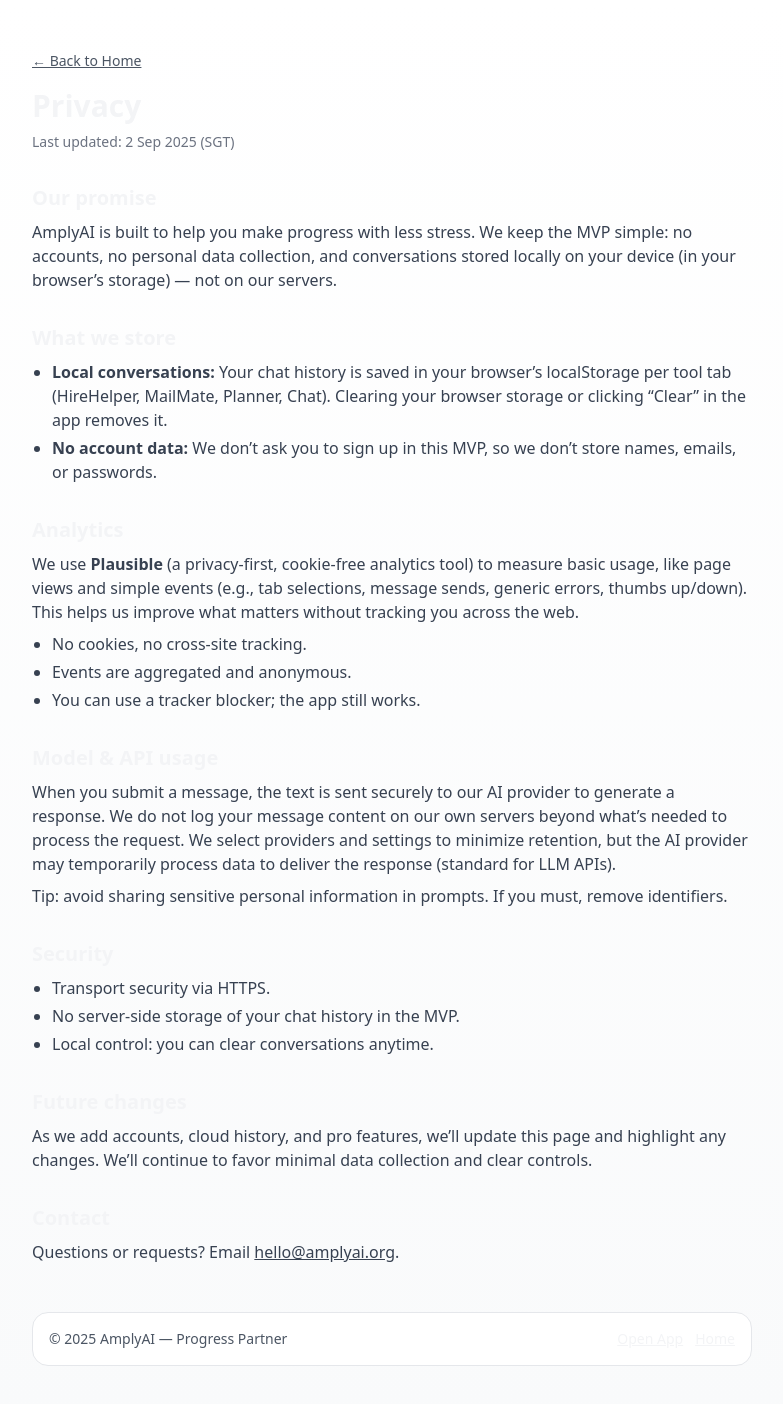
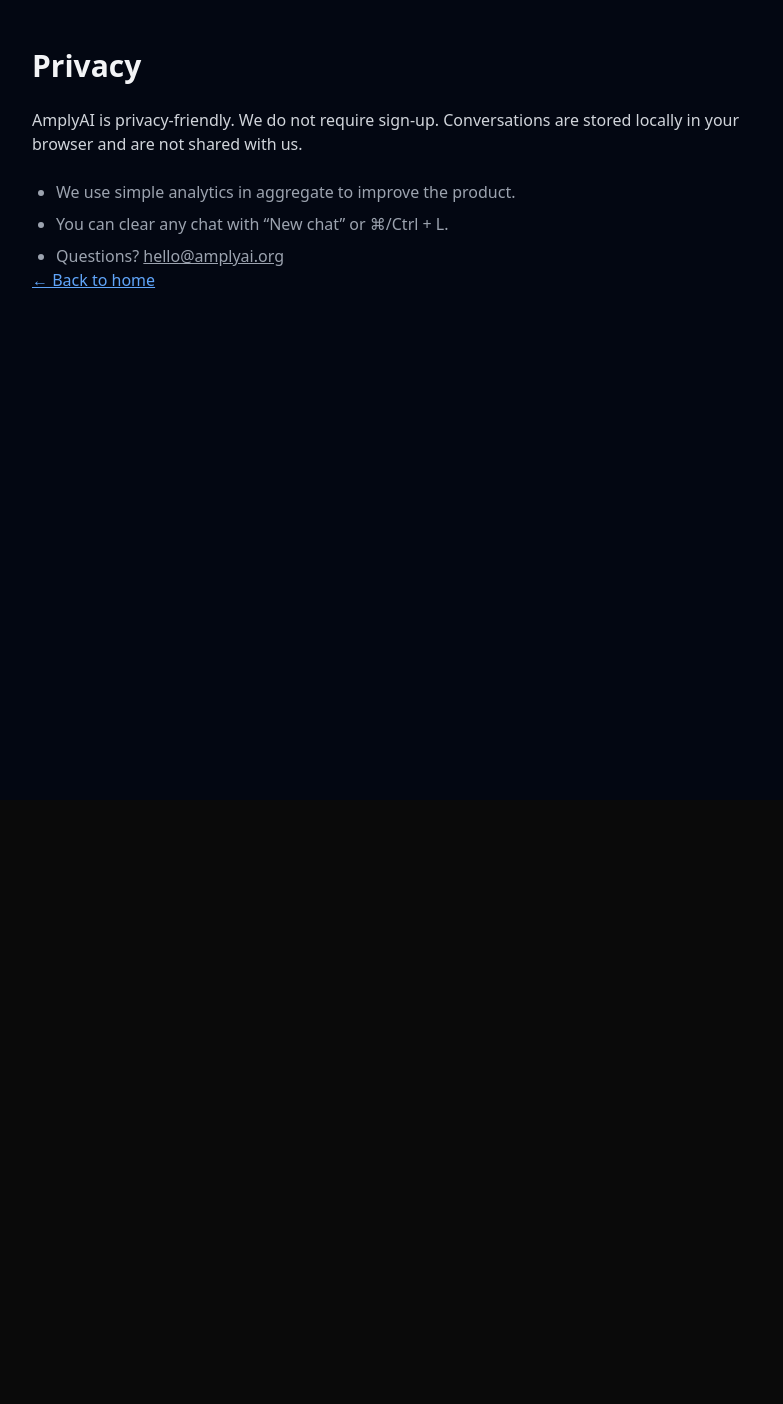
Before and after one commit to madevthevanthiran-maker/amplyai-chatbot, a Next.js app: page /privacy in a window 1280 px wide. Shown: the top 1404 px of the page, without its empty margins (248-1031 px from the left). After the commit the page ends 800 px from the top, so only its background shows below. Built offline with nearby package versions, Linux system fonts and the light colour scheme.

Commit message:
Update privacy.jsx

```diff
--- a/pages/privacy.jsx
+++ b/pages/privacy.jsx
@@ -4,102 +4,28 @@ import Link from "next/link";
 
 export default function Privacy() {
   return (
-    <>
-      <Head>
-        <title>Privacy — AmplyAI</title>
-        <meta name="description" content="Privacy policy for AmplyAI — Progress Partner." />
-      </Head>
-
-      <main className="min-h-screen bg-gradient-to-b from-white to-gray-50">
-        <section className="max-w-3xl mx-auto px-6 py-12">
-          <Link href="/" className="text-sm underline text-gray-600">← Back to Home</Link>
-
-          <h1 className="mt-4 text-3xl font-bold">Privacy</h1>
-          <p className="mt-2 text-sm text-gray-500">
-            Last updated: 2 Sep 2025 (SGT)
-          </p>
-
-          <div className="mt-8 space-y-8">
-            <section className="space-y-2">
-              <h2 className="text-xl font-semibold">Our promise</h2>
-              <p className="text-gray-700">
-                AmplyAI is built to help you make progress with less stress. We keep the MVP simple:
-                no accounts, no personal data collection, and conversations stored locally on your device
-                (in your browser’s storage) — not on our servers.
-              </p>
-            </section>
-
-            <section className="space-y-2">
-              <h2 className="text-xl font-semibold">What we store</h2>
-              <ul className="list-disc pl-5 text-gray-700 space-y-1">
-                <li><strong>Local conversations:</strong> Your chat history is saved in your browser’s localStorage per tool tab (HireHelper, MailMate, Planner, Chat). Clearing your browser storage or clicking “Clear” in the app removes it.</li>
-                <li><strong>No account data:</strong> We don’t ask you to sign up in this MVP, so we don’t store names, emails, or passwords.</li>
-              </ul>
-            </section>
-
-            <section className="space-y-2">
-              <h2 className="text-xl font-semibold">Analytics</h2>
-              <p className="text-gray-700">
-                We use <strong>Plausible</strong> (a privacy-first, cookie-free analytics tool) to measure basic usage,
-                like page views and simple events (e.g., tab selections, message sends, generic errors, thumbs up/down).
-                This helps us improve what matters without tracking you across the web.
-              </p>
-              <ul className="list-disc pl-5 text-gray-700 space-y-1">
-                <li>No cookies, no cross-site tracking.</li>
-                <li>Events are aggregated and anonymous.</li>
-                <li>You can use a tracker blocker; the app still works.</li>
-              </ul>
-            </section>
-
-            <section className="space-y-2">
-              <h2 className="text-xl font-semibold">Model & API usage</h2>
-              <p className="text-gray-700">
-                When you submit a message, the text is sent securely to our AI provider to generate a response.
-                We do not log your message content on our own servers beyond what’s needed to process the request.
-                We select providers and settings to minimize retention, but the AI provider may temporarily process data
-                to deliver the response (standard for LLM APIs).
-              </p>
-              <p className="text-gray-700">
-                Tip: avoid sharing sensitive personal information in prompts. If you must, remove identifiers.
-              </p>
-            </section>
-
-            <section className="space-y-2">
-              <h2 className="text-xl font-semibold">Security</h2>
-              <ul className="list-disc pl-5 text-gray-700 space-y-1">
-                <li>Transport security via HTTPS.</li>
-                <li>No server-side storage of your chat history in the MVP.</li>
-                <li>Local control: you can clear conversations anytime.</li>
-              </ul>
-            </section>
-
-            <section className="space-y-2">
-              <h2 className="text-xl font-semibold">Future changes</h2>
-              <p className="text-gray-700">
-                As we add accounts, cloud history, and pro features, we’ll update this page and highlight any changes.
-                We’ll continue to favor minimal data collection and clear controls.
-              </p>
-            </section>
-
-            <section className="space-y-2">
-              <h2 className="text-xl font-semibold">Contact</h2>
-              <p className="text-gray-700">
-                Questions or requests? Email <a href="mailto:hello@amplyai.org" className="underline">hello@amplyai.org</a>.
-              </p>
-            </section>
-          </div>
-
-          <footer className="mt-12">
-            <div className="rounded-2xl border bg-white p-4 flex items-center justify-between">
-              <span className="text-sm text-gray-600">© {new Date().getFullYear()} AmplyAI — Progress Partner</span>
-              <div className="flex gap-3">
-                <Link href="/app?tab=chat" className="text-sm underline">Open App</Link>
-                <Link href="/" className="text-sm underline">Home</Link>
-              </div>
-            </div>
-          </footer>
-        </section>
+    <div className="min-h-screen bg-gray-950 text-gray-100">
+      <Head><title>Privacy — AmplyAI</title></Head>
+      <main className="max-w-3xl mx-auto px-6 py-12 space-y-6">
+        <h1 className="text-3xl font-bold">Privacy</h1>
+        <p className="text-gray-300">
+          AmplyAI is privacy-friendly. We do not require sign-up. Conversations are
+          stored locally in your browser and are not shared with us.
+        </p>
+        <ul className="list-disc ml-6 text-gray-400 space-y-2">
+          <li>We use simple analytics in aggregate to improve the product.</li>
+          <li>You can clear any chat with “New chat” or ⌘/Ctrl + L.</li>
+          <li>
+            Questions?{" "}
+            <a className="underline" href="mailto:hello@amplyai.org">
+              hello@amplyai.org
+            </a>
+          </li>
+        </ul>
+        <Link href="/" className="underline text-blue-400">
+          ← Back to home
+        </Link>
       </main>
-    </>
+    </div>
   );
 }
```
